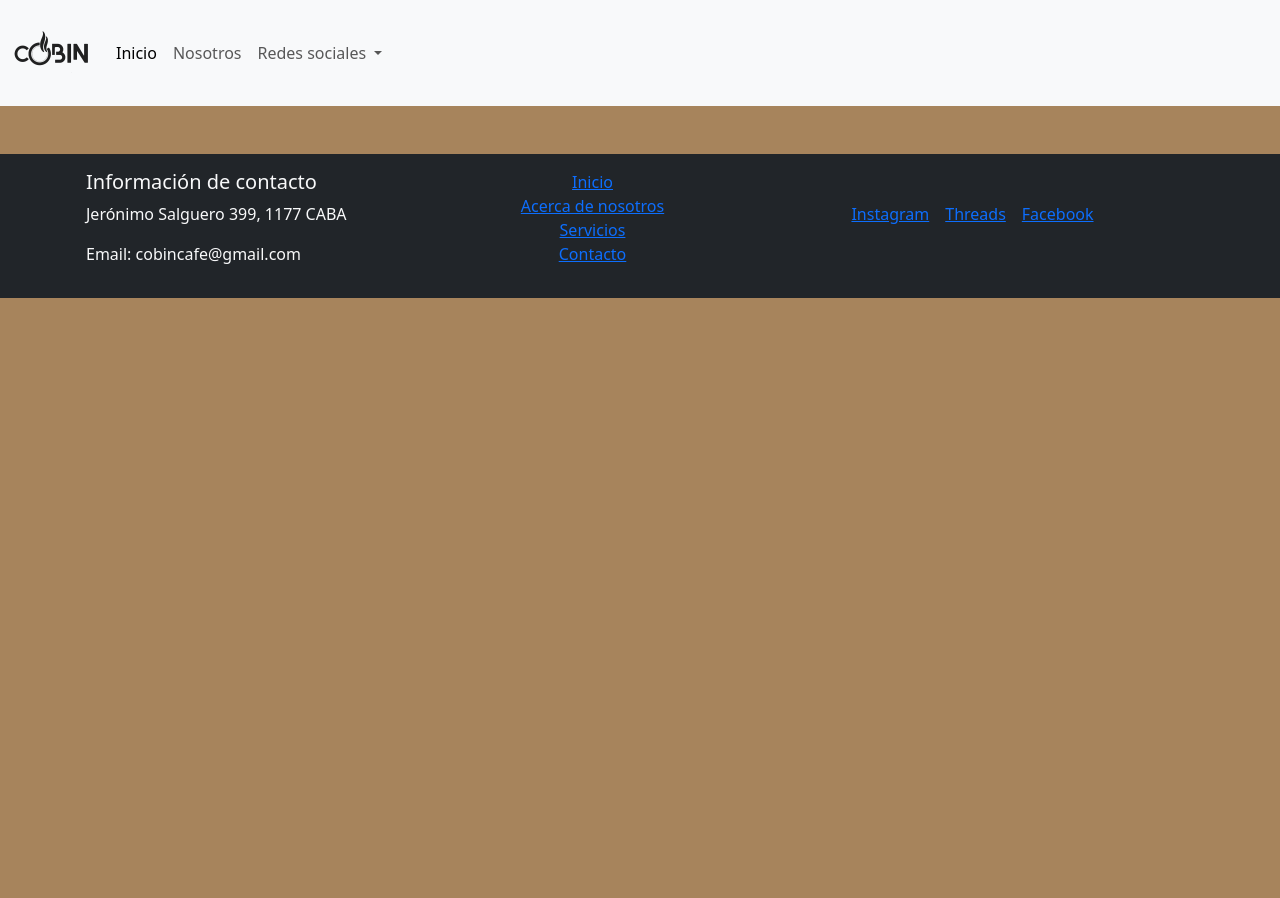
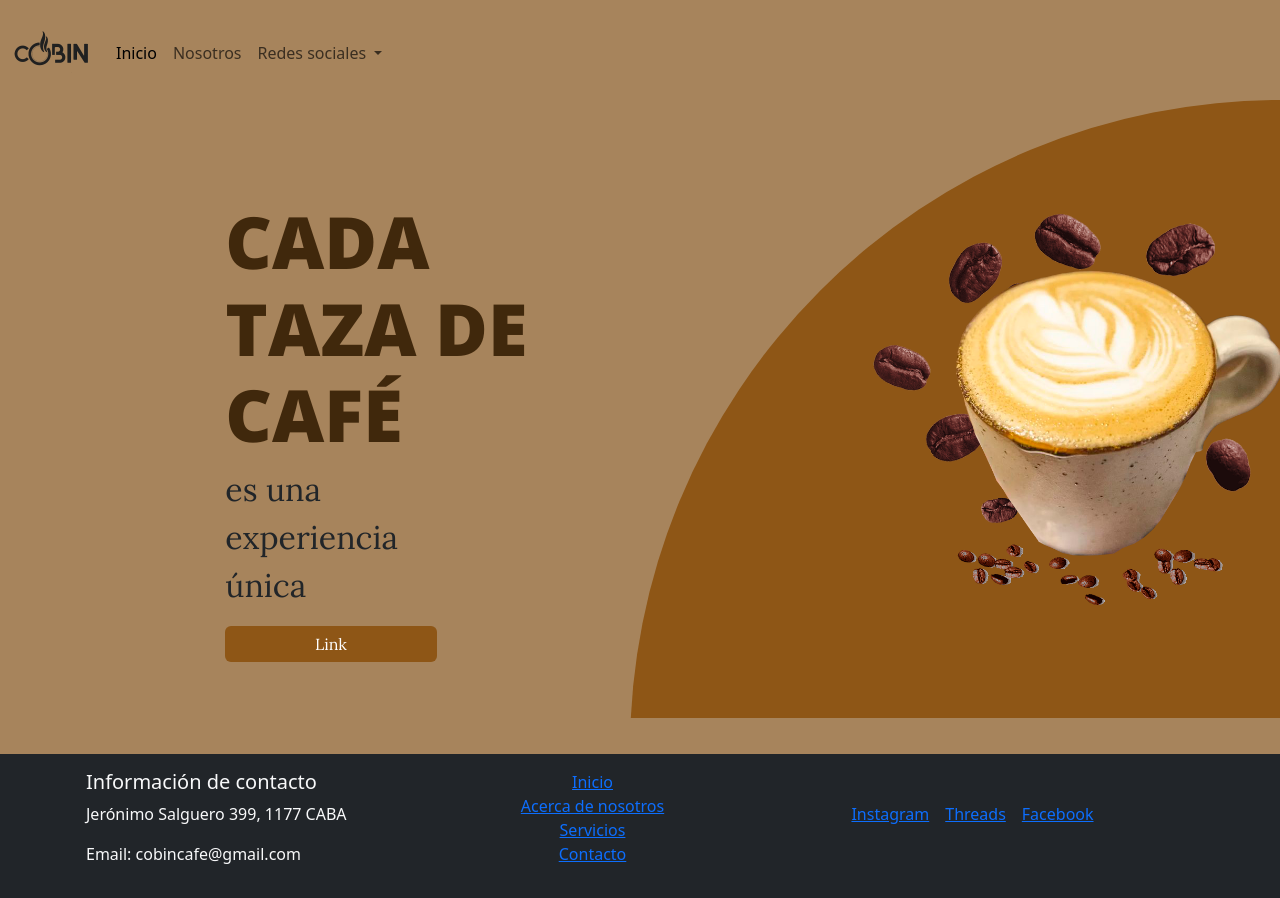
Before and after one commit to mekanicas/tiendacafe, a website: page index.html in a window 1280 px wide. Before the commit the page ends 800 px from the top, so only its background shows below. Drawn offline with nearby package versions, Linux system fonts and the light colour scheme.

Commit message:
adding style to the first page

```diff
--- a/index.html
+++ b/index.html
@@ -11,9 +11,10 @@
 </head>
 
 <body class="backgroundFull">
+    <div class="circulo"></div>
     <header>
-        <nav class="navbar navbar-expand-lg bg-body-tertiary">
-            <div class="container-fluid">
+        <nav class="navbar navbar-expand-lg bg-body-tertiary colorNav">
+            <div class="container-fluid colorNav">
                 <a class="navbar-brand" href="./index.html"><img src="./media/LOGOPNGLARGOCOBIN.png"
                         alt="logo de cobin tienda de café"></a>
                 <button class="navbar-toggler" type="button" data-bs-toggle="collapse"
@@ -45,7 +46,18 @@
             </div>
         </nav>
     </header>
-    <main></main>
+    <main class="backgroundMain container-fluid">
+        <div class="row justify-content-end properties">
+            <div class="col-6 mt-5 align-self-center">
+                <h1 class="col-4">CADA TAZA DE CAFÉ</h1>
+                <p class="col-4">es una experiencia única</p>
+                <a class="btn btn-primary col-4" href="#" role="button">Link</a>
+            </div>
+            <div class="col-4 align-self-center">
+                <img class="tazadeCafe" src="./media/cafépng3.png" alt="">
+            </div>
+        </div>
+    </main>
     <footer class="footer bg-dark text-light mt-5">
         <div class="container">
             <div class="row">
--- a/scss/style.scss
+++ b/scss/style.scss
@@ -1,6 +1,10 @@
 @import url("https://fonts.googleapis.com/css2?family=Lora&family=Open+Sans:wght@800&display=swap");
 $chamoisee: #a7845c;
+$darkerbrown: #40280c;
 $brown: #8e5616;
+$brownhover: #7a4a13;
+$whitepassific: #e9eae4;
+$trans: transparent;
 * {
   padding: 0;
   margin: 0;
@@ -9,9 +13,61 @@ $brown: #8e5616;
 .backgroundFull {
   background-color: $chamoisee;
 }
+.colorNav {
+  background-color: $trans !important;
+}
+.navbarColor {
+  background-color: $chamoisee;
+}
 .navbar-brand {
   img {
     width: auto;
     height: 5rem;
   }
 }
+.properties {
+  height: 75vh;
+  width: auto;
+}
+.backgroundMain {
+  background-color: $chamoisee;
+  width: auto;
+  height: 100%;
+  h1 {
+    font-family: "Open Sans", sans-serif;
+    font-size: 4.5rem;
+    width: 30vw;
+    color: $darkerbrown;
+  }
+  p {
+    font-family: "Lora", serif;
+    font-size: 2rem;
+  }
+  a {
+    text-align: center;
+    background-color: $brown;
+    border: $brown;
+    font-family: "Lora", serif;
+    width: 16.5vw;
+    &:hover {
+      color: $whitepassific;
+      background-color: $brownhover;
+      transition: 0.5s;
+    }
+  }
+  .tazadeCafe {
+    z-index: 2;
+    position: relative;
+    height: 50vh;
+  }
+}
+.circulo {
+  z-index: 1;
+  position: absolute;
+  top: 0;
+  left: 0;
+  background-color: $brown;
+  clip-path: circle(650px at right 750px);
+  width: 100%;
+  height: 89.8vh;
+}
```
Also changed, not shown: css/style.css, media/cafépng2.png (added), media/cafépng3.png (added), 1 other file.
